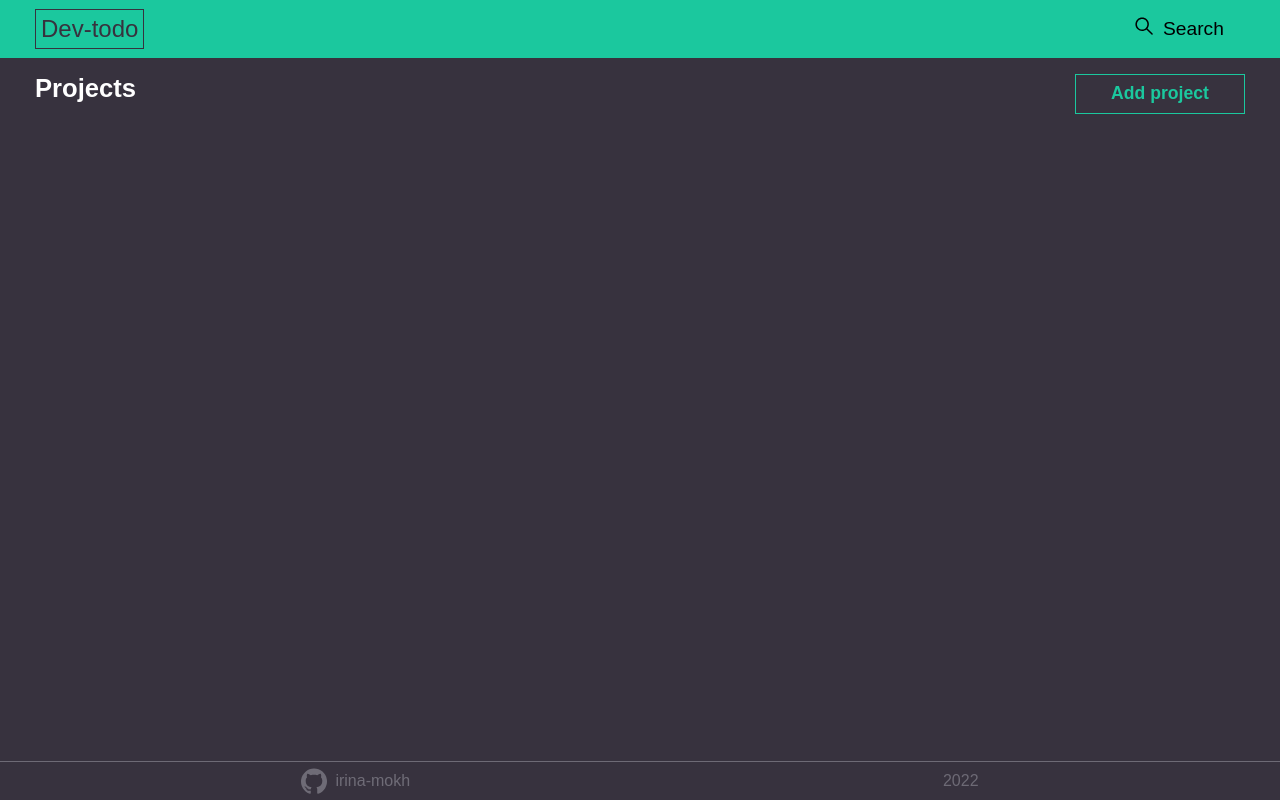
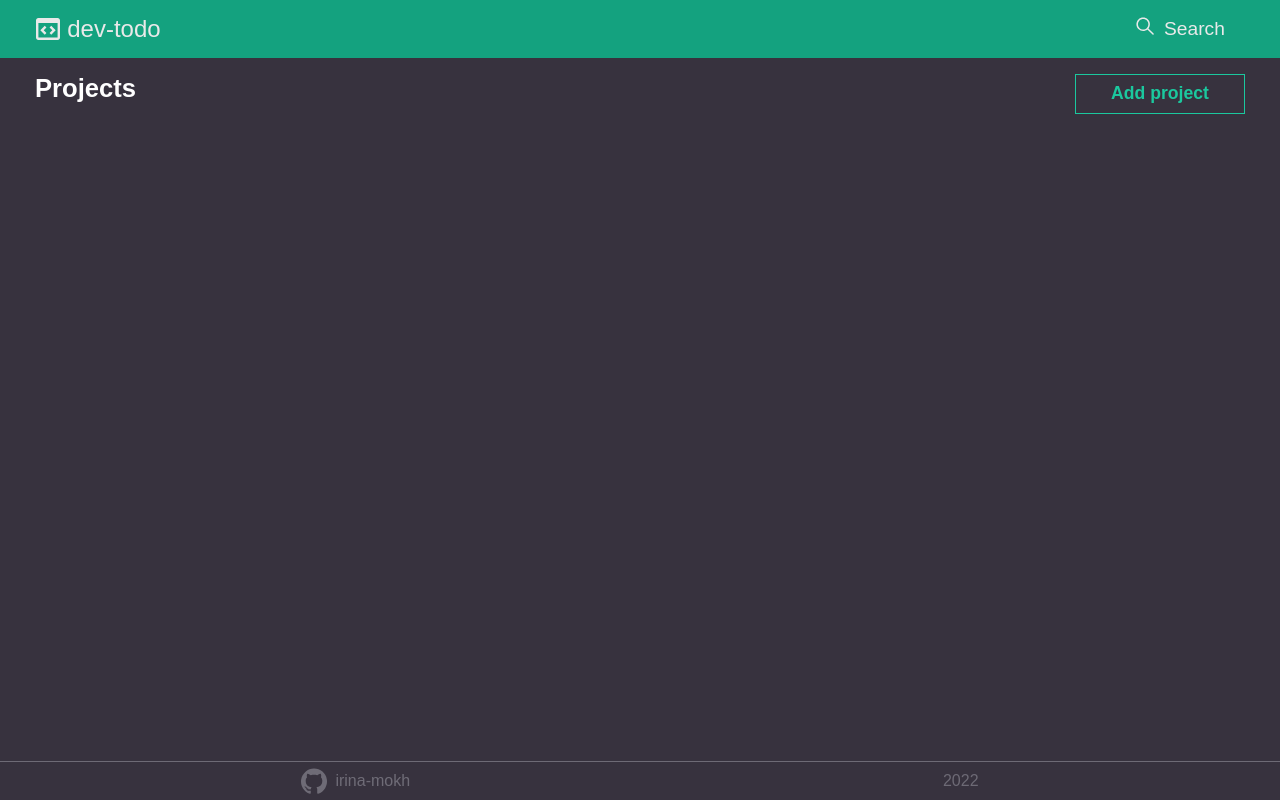
Before and after one commit to irina-mokh/dev-todo, a React (Create React App) app: page / in a window 1280 px wide. Built offline with nearby package versions, Linux system fonts and the light colour scheme.

Commit message:
feat: change logo

```diff
--- a/src/components/Footer/Footer.scss
+++ b/src/components/Footer/Footer.scss
@@ -19,10 +19,10 @@
 		color: black;
 		filter: invert(43%) sepia(12%) saturate(268%) hue-rotate(215deg) brightness(95%) contrast(92%);
 		&:hover {
-			filter: invert(54%) sepia(100%) saturate(340%) hue-rotate(115deg) brightness(97%) contrast(95%);
+			filter: vars.$filterGreen;
 		}
 		&:active {
-			filter: invert(37%) sepia(43%) saturate(2979%) hue-rotate(143deg) brightness(99%) contrast(84%);
+			filter: vars.$filterDarkGreen;
 		}
 		&__icon {
 			display: block;
--- a/src/components/Header/Header.scss
+++ b/src/components/Header/Header.scss
@@ -1,8 +1,9 @@
 @use '../../styles/vars';
+@use '../../styles/mixins';
 
 .header {
 	height: 60px;
-	background-color: vars.$green;
+	background-color: vars.$darkGreen;
 
 	&__wrapper {
 		height: 100%;
@@ -13,28 +14,25 @@
 
 	&__logo {
 		display: block;
-		color: vars.$dark;
+		position: relative;
 		text-decoration: none;
 		font-size: 1.5em;
-		border: 1px solid vars.$dark;
-		padding: 5px;
+		padding: 5px 5px 5px 1.3em;
+		background-image: url('../../assets/icons/logo.svg');
+		background-repeat: no-repeat;
+		background-size: 1em;
+		background-position: 0 50%;
+		@include mixins.whiteFilterAndBorder;
 	}
 
 	&__search {
-		border-color: transparent;
+		@include mixins.whiteFilterAndBorder;
 		background-color: transparent;
 		font-size: 1.2em;
-		padding: 0.3em 1em;
-		transition: all 0.2s ease;
+		padding: 0.3em 1em 0.3em 0;
 		display: flex;
 		align-items: center;
-		&:hover {
-			color: vars.$white;
-			border-bottom: 1px solid vars.$white;
-			&::before {
-				filter: invert(100%) sepia(1%) saturate(6142%) hue-rotate(162deg) brightness(116%) contrast(100%);
-			}
-		}
+
 
 		&::before {
 			content: url('../../assets/icons/Search.svg');
--- a/src/components/Header/Header.tsx
+++ b/src/components/Header/Header.tsx
@@ -15,7 +15,7 @@ export const Header = () => {
       <div className="container">
         <nav className="header__wrapper">
           <Link to="/" className="header__logo">
-            Dev-todo
+            dev-todo
           </Link>
           <button
             className="header__search"
--- /dev/null
+++ b/src/styles/_mixins.scss
@@ -0,0 +1,15 @@
+@use 'vars';
+
+@mixin whiteFilterAndBorder {
+	filter: vars.$filterLight;
+	border: 1px solid transparent;
+
+	transition: all 0.2s ease-in-out;
+		&:hover {
+			border-bottom: 1px solid black;
+			filter: vars.$filterWhite;
+		}
+		&:active {
+			opacity: 0.8;
+		}
+}
--- a/src/styles/_vars.scss
+++ b/src/styles/_vars.scss
@@ -1,14 +1,21 @@
 $mediumScreen: 992px;
 $smallScreen: 576px;
 $white: #FFFFFF;
+$filterWhite: brightness(0) saturate(100%) invert(100%) sepia(0%) saturate(7473%) hue-rotate(122deg) brightness(107%) contrast(101%);
 $black: #000000;
 
 $dark: #37323E;
+$filterDark:  brightness(0) saturate(100%) invert(17%) sepia(15%) saturate(602%) hue-rotate(223deg) brightness(96%) contrast(90%);
 $gray: #6D6A75;
-$light: #BFBDC1;
+$filterGray: brightness(0) saturate(100%) invert(44%) sepia(7%) saturate(544%) hue-rotate(215deg) brightness(89%) contrast(81%);
+$light: #e9e9e9;
+$filterLight: brightness(0) saturate(100%) invert(97%) sepia(22%) saturate(284%) hue-rotate(208deg) brightness(116%) contrast(83%);
 
 $green: #1BC89E;
+$filterGreen: brightness(0) saturate(100%) invert(71%) sepia(61%) saturate(546%) hue-rotate(109deg) brightness(82%) contrast(95%);
 $darkGreen: #14a27f;
+$filterDarkGreen: brightness(0) saturate(100%) invert(44%) sepia(95%) saturate(361%) hue-rotate(115deg) brightness(96%) contrast(96%);
+
 $red: #E07A5F;
 // $yellow: #DEB841;
 // $orange: #fea008;
```
Also changed, not shown: src/assets/icons/logo.svg (added), 1 other file (tests, documents, lock files or other folders).
